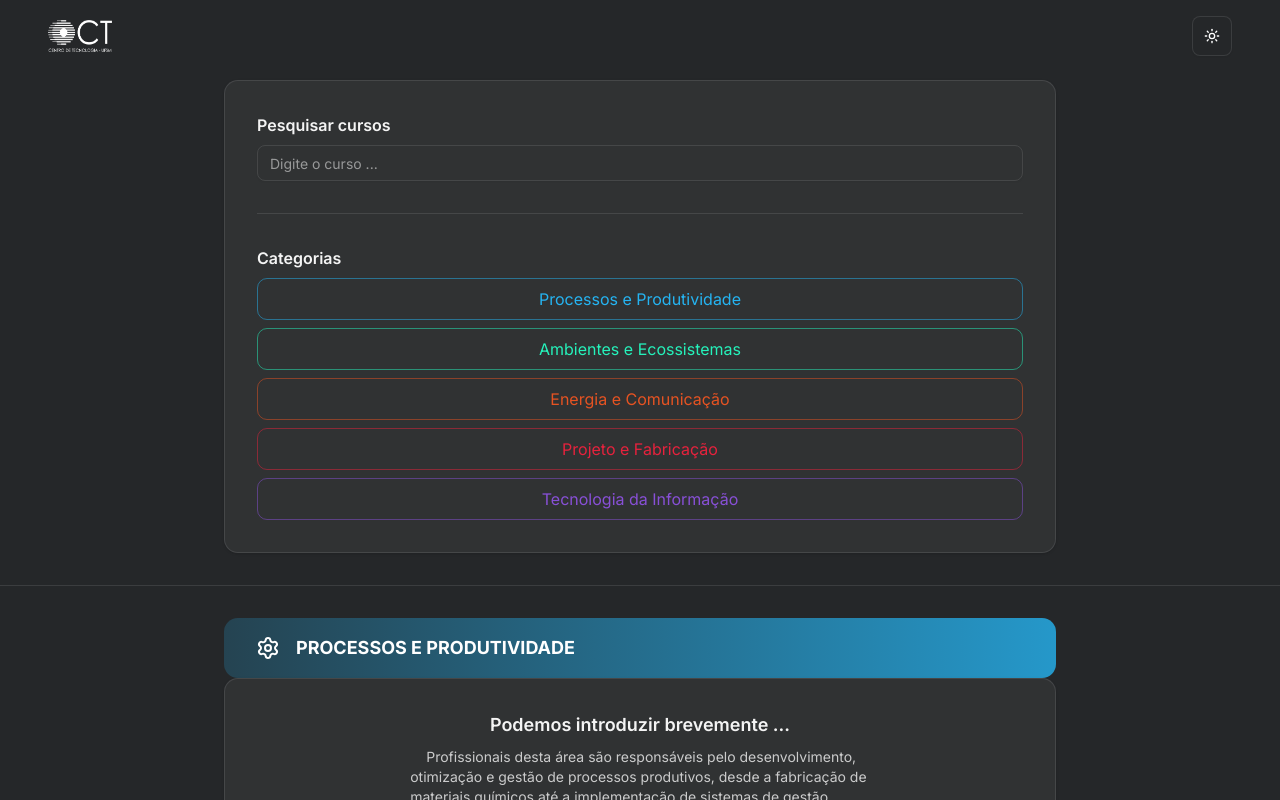
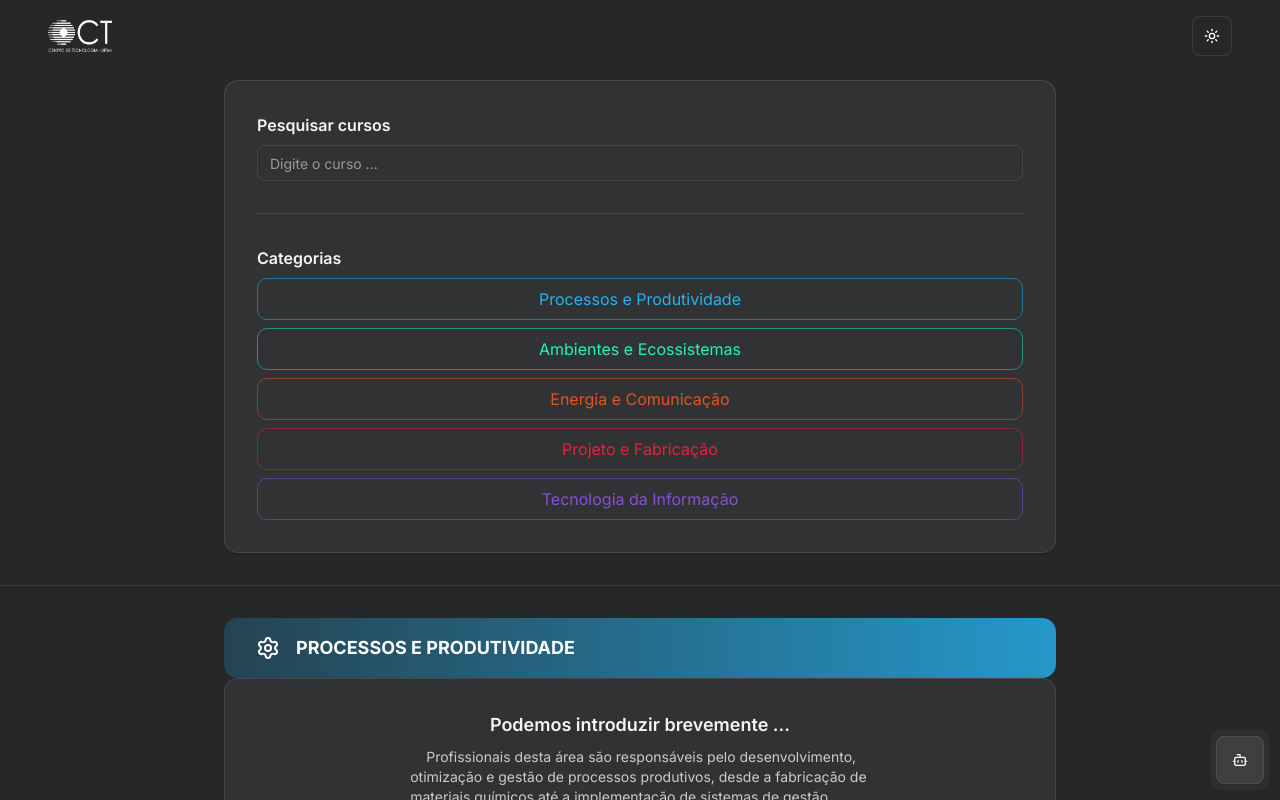
Before and after one commit to xXLuisHenriqueXx/descubra, a React (Vite) app in the folder frontend/: page / in a window 1280 px wide. Shown: the top 800 px of the page. Built offline with nearby package versions, Linux system fonts and the light colour scheme.

Commit message:
ADD: ai and back buttons

```diff
--- /dev/null
+++ b/frontend/src/pages/AiChat/_components/BackButton/index.tsx
@@ -0,0 +1,19 @@
+import { ChevronLeft } from "lucide-react";
+import { Button } from "../../../../components/ui/button";
+import { Link } from "react-router";
+
+const BackButton = () => {
+  return (
+    <Link to="/">
+      <Button
+        variant={"outline"}
+        size="icon"
+        className="size-8 fixed top-4 md:top-8 left-4 md:left-8 z-50"
+      >
+        <ChevronLeft />
+      </Button>
+    </Link>
+  );
+};
+
+export default BackButton;
--- a/frontend/src/pages/AiChat/index.tsx
+++ b/frontend/src/pages/AiChat/index.tsx
@@ -5,6 +5,7 @@ import { AiChatService } from "../../services/aiChatService";
 import ChatInput from "./_components/ChatInput";
 import Container from "./_components/Container";
 import ChatBubble from "./_components/ChatBubble";
+import BackButton from "./_components/BackButton";
 
 const AiChatStyles = tv({
   slots: {
@@ -79,7 +80,7 @@ const AiChat = () => {
         }
         setMessages(initialMessages);
       } catch (error) {
-        console.log(error)
+        console.log(error);
         setMessages([
           {
             id: "error",
@@ -111,10 +112,10 @@ const AiChat = () => {
             prev.map((msg) =>
               msg.placeholder
                 ? {
-                  id: Date.now(),
-                  text: latestReponse.conteudo,
-                  type: "received",
-                }
+                    id: Date.now(),
+                    text: latestReponse.conteudo,
+                    type: "received",
+                  }
                 : msg
             )
           );
@@ -169,6 +170,8 @@ const AiChat = () => {
 
   return (
     <Container>
+      <BackButton />
+
       <article className={containerMain()}>
         {messages.map((msg) => (
           <ChatBubble key={msg.id} type={msg.type} text={msg.text} />
--- a/frontend/src/pages/Home/_components/AiButton/index.tsx
+++ b/frontend/src/pages/Home/_components/AiButton/index.tsx
@@ -1,3 +1,21 @@
-export const AiButton = () => {
-  return <div>AiButton</div>;
+import { Bot } from "lucide-react";
+import { Button } from "../../../../components/ui/button";
+import { Link } from "react-router";
+
+const AiButton = () => {
+  return (
+    <Link to="/ai">
+      <Button
+        variant={"outline"}
+        size="icon"
+        className="size-12 fixed bottom-4 right-4"
+      >
+        <span className="absolute inset-0 rounded-[inherit] bg-foreground/15 animate-pulse-shape" />
+        <span className="absolute inset-0 rounded-[inherit] bg-foreground/15 animate-pulse-shape [animation-delay:700ms]" />
+        <Bot />
+      </Button>
+    </Link>
+  );
 };
+
+export default AiButton;
--- a/frontend/src/pages/Home/index.tsx
+++ b/frontend/src/pages/Home/index.tsx
@@ -6,6 +6,7 @@ import { HeaderFilter } from "./_components/HeaderFilter";
 import { Courses } from "./_components/Courses";
 import { Introduction } from "./_components/Introduction";
 import { Separator } from "../../components/ui/separator";
+import AiButton from "./_components/AiButton";
 
 const containerMain = tv({
   base: "flex flex-col gap-y-8 min-w-full min-h-screen py-20 font-inter",
@@ -31,6 +32,8 @@ const Home = () => {
       <Courses activeFilter={activeFilter} search={search} />
 
       <Introduction />
+
+      <AiButton />
     </main>
   );
 };
```
